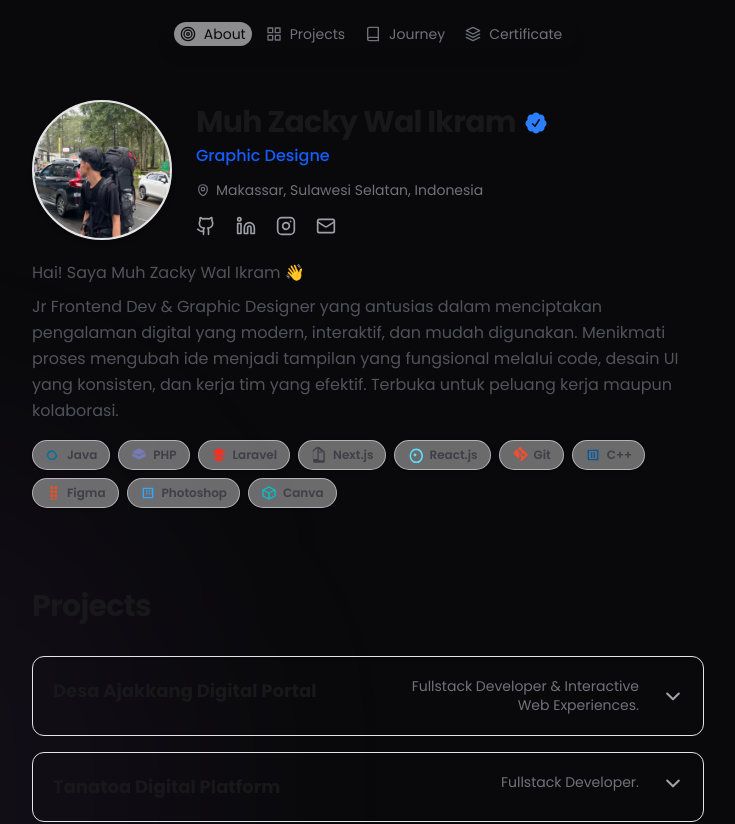
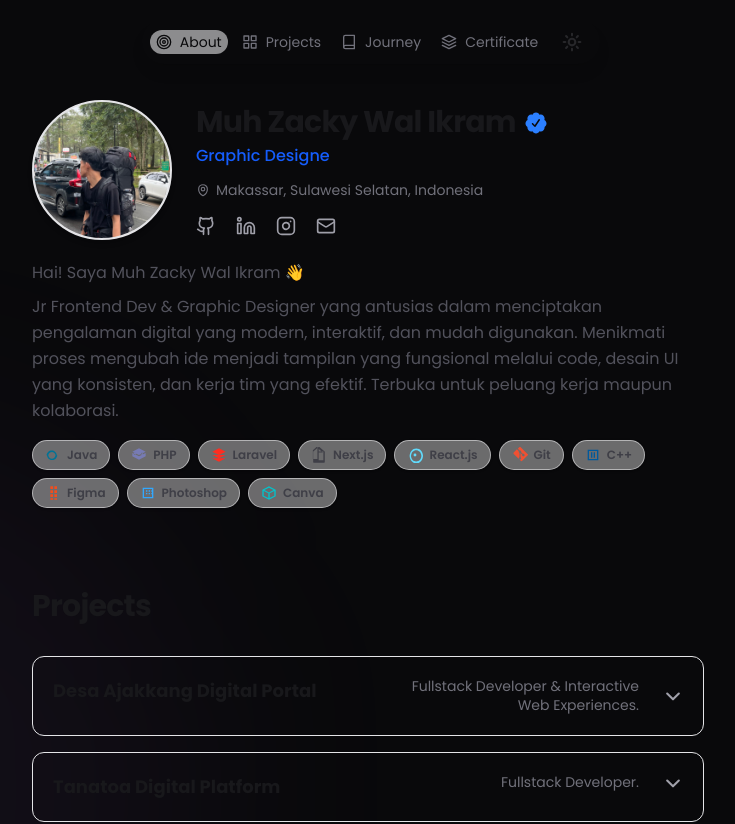
Before and after one commit to Muhzky/porto-z, a Next.js app: page / in a window 1280 px wide. Shown: the top 824 px of the page, without its empty margins (269-1004 px from the left). Built offline with nearby package versions, Linux system fonts and the light colour scheme.

Commit message:
update dark mode

```diff
--- a/app/components/Navbar.tsx
+++ b/app/components/Navbar.tsx
@@ -1,7 +1,7 @@
 "use client";
 
 import { useEffect, useState } from "react";
-// import ThemeToggle from "./ThemeToggle";
+import ThemeToggle from "./ThemeToggle";
 
 interface NavbarProps {
   activeSection: string;
@@ -119,7 +119,7 @@ const navItemButtonClasses = (active: boolean | null = null) =>
 
         {/* Theme Toggle Button built into the navbar capsule */}
 
-        {/* <ThemeToggle className="!p-2.5" /> */}
+        <ThemeToggle className="!p-2.5" />
       </nav>
     </header>
   );
--- a/app/components/ThemeToggle.tsx
+++ b/app/components/ThemeToggle.tsx
@@ -1,84 +1,84 @@
-// "use client";
+"use client";
 
-// import { useEffect, useState } from "react";
+import { useEffect, useState } from "react";
 
-// interface ThemeToggleProps {
-//   className?: string;
-// }
+interface ThemeToggleProps {
+  className?: string;
+}
 
-// export default function ThemeToggle({ className = "" }: ThemeToggleProps) {
-//   const [theme, setTheme] = useState<"light" | "dark">("light");
+export default function ThemeToggle({ className = "" }: ThemeToggleProps) {
+  const [theme, setTheme] = useState<"light" | "dark">("light");
 
-//   useEffect(() => {
-//     // Check local storage or system preference on mount
-//     const savedTheme = localStorage.getItem("theme") as "light" | "dark" | null;
-//     const systemPrefersDark = window.matchMedia("(prefers-color-scheme: dark)").matches;
+  useEffect(() => {
+    // Check local storage or system preference on mount
+    const savedTheme = localStorage.getItem("theme") as "light" | "dark" | null;
+    const systemPrefersDark = window.matchMedia("(prefers-color-scheme: dark)").matches;
 
-//     if (savedTheme) {
-//       setTheme(savedTheme);
-//       document.documentElement.classList.remove("light", "dark");
-//       document.documentElement.classList.add(savedTheme);
-//     } else if (systemPrefersDark) {
-//       setTheme("dark");
-//       document.documentElement.classList.remove("light", "dark");
-//       document.documentElement.classList.add("dark");
-//     } else {
-//       setTheme("light");
-//       document.documentElement.classList.remove("light", "dark");
-//       document.documentElement.classList.add("light");
-//     }
-//   }, []);
+    if (savedTheme) {
+      setTheme(savedTheme);
+      document.documentElement.classList.remove("light", "dark");
+      document.documentElement.classList.add(savedTheme);
+    } else if (systemPrefersDark) {
+      setTheme("dark");
+      document.documentElement.classList.remove("light", "dark");
+      document.documentElement.classList.add("dark");
+    } else {
+      setTheme("light");
+      document.documentElement.classList.remove("light", "dark");
+      document.documentElement.classList.add("light");
+    }
+  }, []);
 
-//   const toggleTheme = () => {
-//     const newTheme = theme === "light" ? "dark" : "light";
-//     setTheme(newTheme);
-//     localStorage.setItem("theme", newTheme);
+  const toggleTheme = () => {
+    const newTheme = theme === "light" ? "dark" : "light";
+    setTheme(newTheme);
+    localStorage.setItem("theme", newTheme);
 
-//     document.documentElement.classList.remove("light", "dark");
-//     document.documentElement.classList.add(newTheme);
-//   };
+    document.documentElement.classList.remove("light", "dark");
+    document.documentElement.classList.add(newTheme);
+  };
 
-//   return (
-//     <button
-//       onClick={toggleTheme}
-//       className={`relative p-2.5 rounded-none border-0 transition-all duration-300 hover:scale-110 active:scale-95 focus:outline-none ${
-//         theme === "dark"
-//           ? "text-yellow-400"
-//           : "text-zinc-800"
-//       } ${className}`}
-//       aria-label="Toggle theme"
-//     >
-//       <div className="relative w-5 h-5 overflow-hidden">
-//         {/* Sun Icon */}
-//         <svg
-//           className={`absolute inset-0 w-5 h-5 transform transition-all duration-500 ${
-//             theme === "dark" ? "rotate-90 scale-0 opacity-0" : "rotate-0 scale-100 opacity-100"
-//           }`}
-//           fill="none"
-//           stroke="currentColor"
-//           strokeWidth="2.5"
-//           strokeLinecap="round"
-//           strokeLinejoin="round"
-//           viewBox="0 0 24 24"
-//         >
-//           <circle cx="12" cy="12" r="4" />
-//           <path d="M12 2v2M12 20v2M4.93 4.93l1.41 1.41M17.66 17.66l1.41 1.41M2 12h2M20 12h2M6.34 17.66l-1.41 1.41M19.07 4.93l-1.41 1.41" />
-//         </svg>
-//         {/* Moon Icon */}
-//         <svg
-//           className={`absolute inset-0 w-5 h-5 transform transition-all duration-500 ${
-//             theme === "dark" ? "rotate-0 scale-100 opacity-100" : "-rotate-90 scale-0 opacity-0"
-//           }`}
-//           fill="none"
-//           stroke="currentColor"
-//           strokeWidth="2"
-//           strokeLinecap="round"
-//           strokeLinejoin="round"
-//           viewBox="0 0 24 24"
-//         >
-//           <path d="M12 3a6 6 0 0 0 9 9 9 9 0 1 1-9-9Z" />
-//         </svg>
-//       </div>
-//     </button>
-//   );
-// }
+  return (
+    <button
+      onClick={toggleTheme}
+      className={`relative p-2.5 rounded-none border-0 transition-all duration-300 hover:scale-110 active:scale-95 focus:outline-none ${
+        theme === "dark"
+          ? "text-yellow-400"
+          : "text-zinc-800"
+      } ${className}`}
+      aria-label="Toggle theme"
+    >
+      <div className="relative w-5 h-5 overflow-hidden">
+        {/* Sun Icon */}
+        <svg
+          className={`absolute inset-0 w-5 h-5 transform transition-all duration-500 ${
+            theme === "dark" ? "rotate-90 scale-0 opacity-0" : "rotate-0 scale-100 opacity-100"
+          }`}
+          fill="none"
+          stroke="currentColor"
+          strokeWidth="2.5"
+          strokeLinecap="round"
+          strokeLinejoin="round"
+          viewBox="0 0 24 24"
+        >
+          <circle cx="12" cy="12" r="4" />
+          <path d="M12 2v2M12 20v2M4.93 4.93l1.41 1.41M17.66 17.66l1.41 1.41M2 12h2M20 12h2M6.34 17.66l-1.41 1.41M19.07 4.93l-1.41 1.41" />
+        </svg>
+        {/* Moon Icon */}
+        <svg
+          className={`absolute inset-0 w-5 h-5 transform transition-all duration-500 ${
+            theme === "dark" ? "rotate-0 scale-100 opacity-100" : "-rotate-90 scale-0 opacity-0"
+          }`}
+          fill="none"
+          stroke="currentColor"
+          strokeWidth="2"
+          strokeLinecap="round"
+          strokeLinejoin="round"
+          viewBox="0 0 24 24"
+        >
+          <path d="M12 3a6 6 0 0 0 9 9 9 9 0 1 1-9-9Z" />
+        </svg>
+      </div>
+    </button>
+  );
+}
--- a/app/providers.tsx
+++ b/app/providers.tsx
@@ -8,7 +8,7 @@ export function Providers({
   children: React.ReactNode;
 }) {
   return (
-    <ThemeProvider attribute="class" defaultTheme="dark" enableSystem={false}>
+    <ThemeProvider attribute="class" defaultTheme="dark" enableSystem>
       {children}
     </ThemeProvider>
   );
--- a/tailwind.config.ts
+++ b/tailwind.config.ts
@@ -2,7 +2,7 @@
 import type { Config } from "tailwindcss";
 
 const config: Config = {
-  // darkMode: "class", // Wajib untuk mengaktifkan variant dark:
+  darkMode: "class", // Wajib untuk mengaktifkan variant dark:
   content: [
     "./pages/**/*.{js,ts,jsx,tsx,mdx}",
     "./components/**/*.{js,ts,jsx,tsx,mdx}",
```
